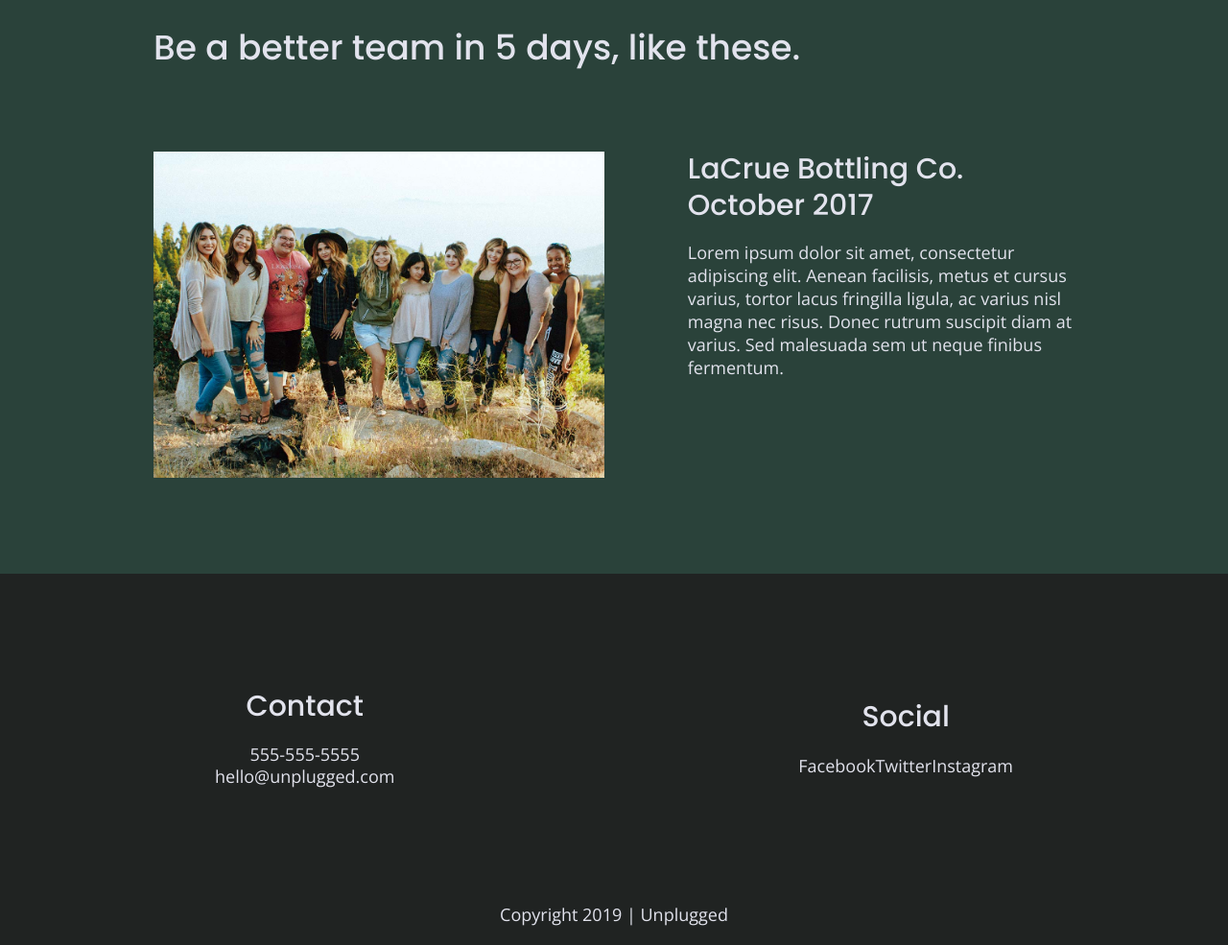
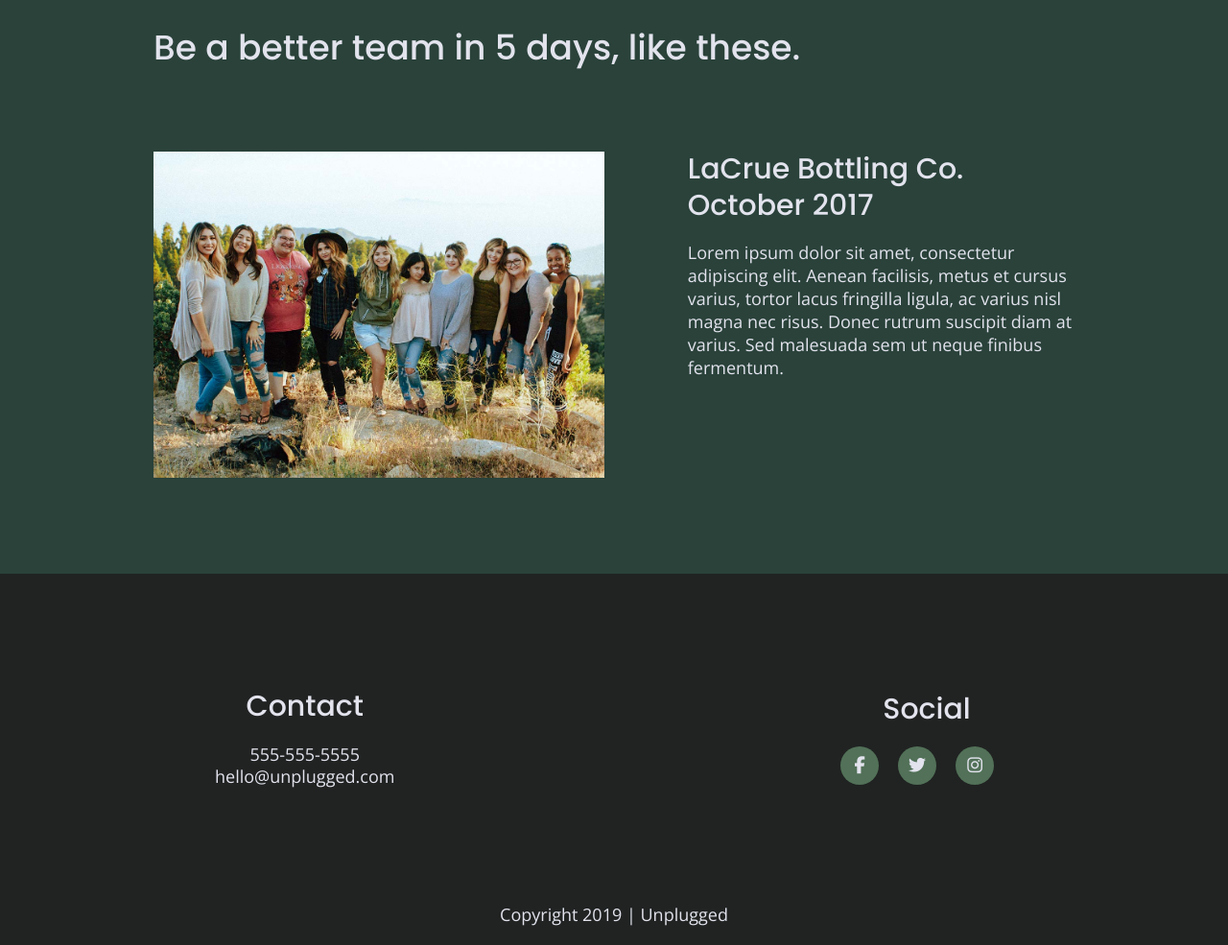
Before and after one commit to sannasinne/unplugged-retreat, a website built with Parcel: page index.html in a window 1280 px wide. Shown: the part 1972-2957 px from the top of the page at 96% size. Built offline with nearby package versions, Linux system fonts and the light colour scheme.

Commit message:
Social icons added

```diff
--- a/css/main.css
+++ b/css/main.css
@@ -239,6 +239,16 @@ textarea {
 
   footer .copyright {
     margin: 20px 0;
+  }
+
+  .social-icons i {
+    display: flex;
+    justify-content: center;
+    align-items: center;
+    background-color: #527158;
+    border-radius: 50%;
+    width: 40px;
+    height: 40px;
   }
 
   /* ----------------- Mobile Styles - Homepage ---------------------- */
@@ -656,6 +666,16 @@ textarea {
     width: 100%;
   }
 
+  footer .social-icons {
+    display: flex;
+    justify-content: space-between;
+    align-items: center;
+  }
+
+  .social-icons i {
+    margin-right: 20px;
+  }
+
   /* ==========================================================================
   About Page
   ========================================================================== */
--- a/index.html
+++ b/index.html
@@ -130,9 +130,9 @@
         <div class="social">
           <h3>Social</h3>
           <div class="social-icons">
-            <p><a href="https://www.facebook.com" target="_blank">Facebook</a></p>
-            <p><a href="https://www.twitter.com" target="_blank">Twitter</a></p>
-            <p><a href="https://www.instagram.com" target="_blank">Instagram</a></p>
+            <p><a href="https://www.facebook.com" target="_blank"><i class="fab fa-facebook-f"></i></a></p>
+            <p><a href="https://www.twitter.com" target="_blank"><i class="fab fa-twitter"></i></a></p>
+            <p><a href="https://www.instagram.com" target="_blank"><i class="fab fa-instagram"></i></a></p>
           </div>
         </div>
       </div>
```
Also changed, not shown: about/index.html (+3 -3 lines), faq/index.html (+3 -3 lines).
